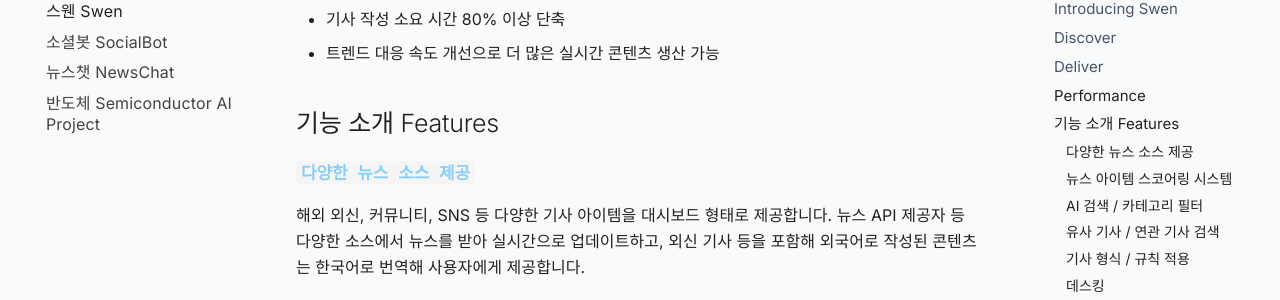
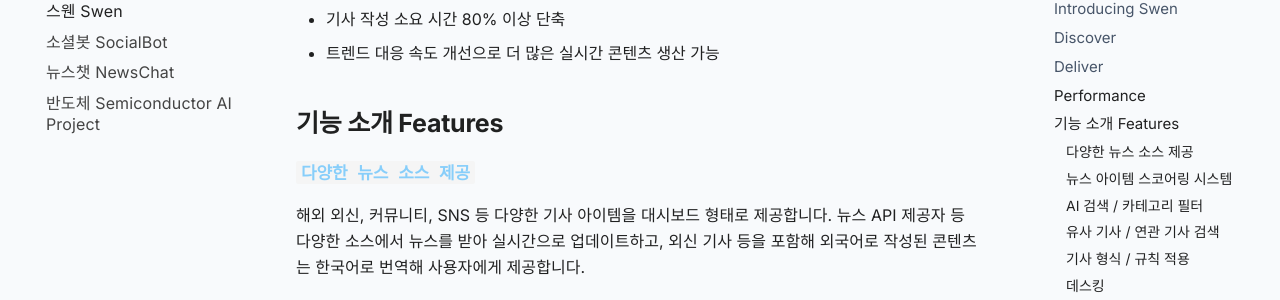
Before and after one commit to panomix/panomix, an MkDocs documentation site: the page built from docs/clients/news/news.md, in a window 1280 px wide and 900 px high, scrolled down 1376 px. Shown: the part 150-450 px from the top of the window. Built offline with MkDocs 1.6.1 and Material for MkDocs 9.7.7, drawn with Linux system fonts in a browser that asks for light colours; comment, search, counter and statistics services are not loaded.

Commit message:
Update news.md

```diff
--- a/docs/clients/news/news.md
+++ b/docs/clients/news/news.md
@@ -40,7 +40,7 @@
 
 
 
-## 기능 소개 Features ##
+## **기능 소개 Features** ##
 
 ### **<code style="color : lightskyblue">다양한 뉴스 소스 제공</code>** ###
 
```
